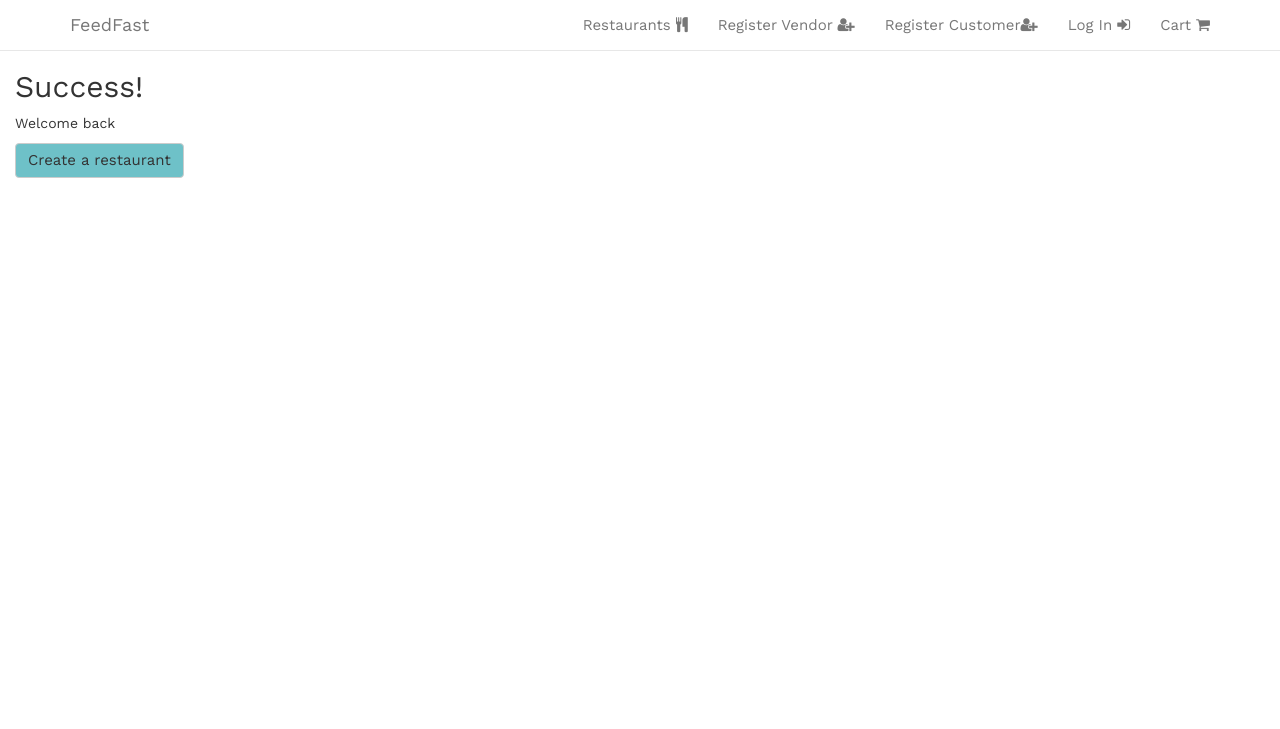
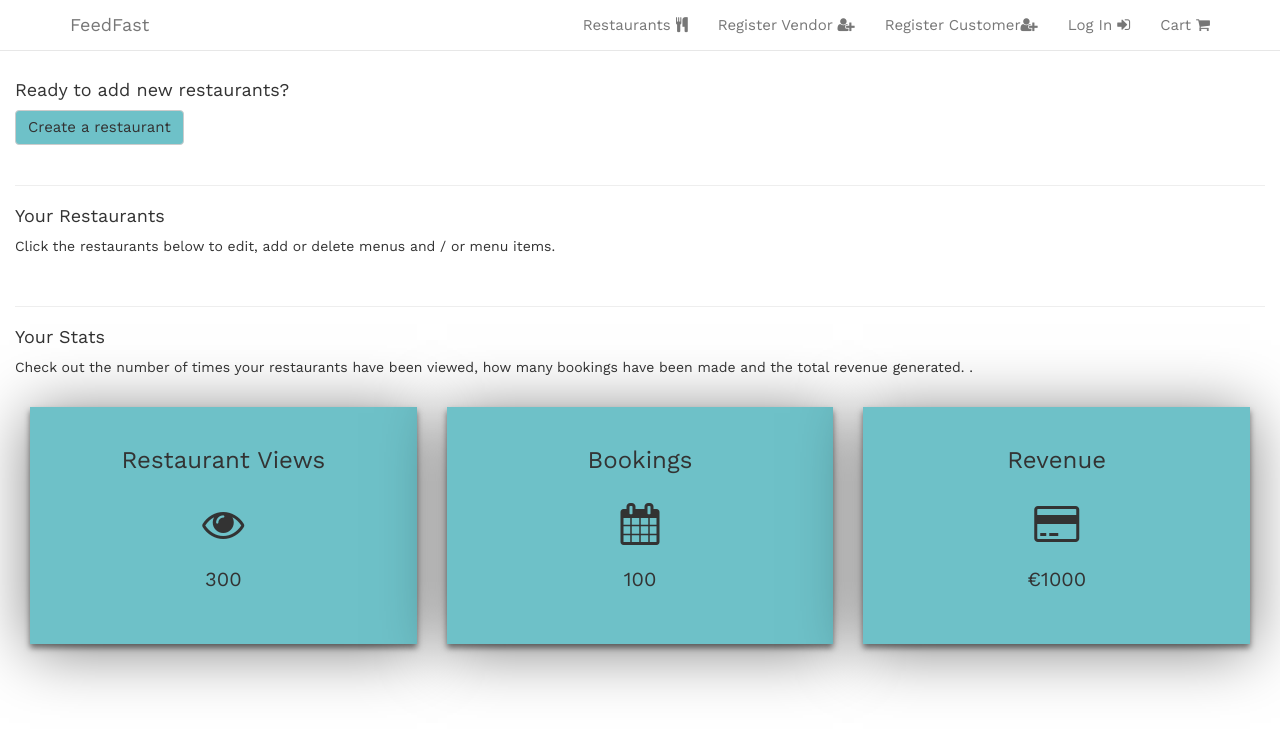
Before and after one commit to Code-Institute-Submissions/feedFast, a Django app: template accounts/templates/accounts/profile_vendor.html in a window 1280 px wide. Shown: the top 729 px of the page. Run offline with Django 3.2, Linux system fonts and the light colour scheme; the template is opened without the code that fills it, so the values that code supplies are empty; some libraries are stand-ins or nearby versions.

Commit message:
vendor dashboard

```diff
--- a/accounts/templates/accounts/profile_vendor.html
+++ b/accounts/templates/accounts/profile_vendor.html
@@ -1,14 +1,22 @@
 {% extends 'base.html' %}
+{% block content %}
 
-{% block content %}
-    <h2>Success!</h2>
-    <p>Welcome back {{ user.username }} </p>
-    <button class="btn btn-default" onclick="location.href='{% url 'create_restaurant' %}'">Create a restaurant</button>
-
-
-    {% for restaurant in user.vendor.restaurants.all %}
-
-    <div class="container-fluid">
+    {% if user.is_authenticated %}
+        <h3 class="vendorWelcome">Hi {{ user.username }}, welcome to your dashboard <i class="fa fa-heart"></i></h3>
+        {% endif %}
+        <br>
+        <div class="newRestaurant">
+        <h4 class="newRestHeading">Ready to add new restaurants?</h4>
+        <button class="btn btn-default" onclick="location.href='{% url 'create_restaurant' %}'">Create a restaurant</button>
+        </div>
+        <br>
+        <hr>
+        <div class="vendorProfileRestaurants">
+        <h4>Your Restaurants</h4>
+        <p>Click the restaurants below to edit, add or delete menus and / or menu items.</p>
+        <br>
+  {% for restaurant in user.vendor.restaurants.all %}
+            <div class="container-fluid">
         <div class="row cardRow">
         <div class="col-lg-4 col-sm-4 col-xs-10 text-center">
             <div class="card" style="background-image:url({{ MEDIA_URL }}{{restaurant.image}})">
@@ -16,12 +24,63 @@
                         <br>
                         <p><button class="btn btn-default postButton" onclick="location.href='{% url 'restaurant_detail' restaurant.id %}'">View Menu</button></p>
                         <br>
-                        <p class="cardPostPublish">{{ restaurant.tag }}</p>
+                        <p class="cardPostPublish">{{ restaurant.tag }} {{restaurant.views}}</p>
                     </div>
                     <br>
                     </div>
+                     {% endfor %}
+ </div>
+ <hr>
 
-    {% endfor %}
+    <div class="vendorProfileStats">
+        <h4>Your Stats</h4>
+        <p>Check out the number of times your restaurants have been viewed, how many bookings have been made and the total revenue generated. .</p>
+        <br>
 
 
-    {% endblock %}
+                <div class="container-fluid">
+                    <div class="row statsRow">
+                    <div class="col-lg-4 col-sm-4 col-xs-10 text-center">
+                        <div class="card statCard">
+                                <h3 class="statcardTitle">Restaurant Views</h3>
+                                    <br>
+                                    <span><i class="fa fa-eye fa-3x"></i></span>
+                                    <br>
+                                    <br>
+                                    <p class="statViewsCard">300</p>
+                                </div>
+                                </div>
+
+
+                                <div class="col-lg-4 col-sm-4 col-xs-10 text-center">
+                                <div class="card statCard">
+                                <h3 class="statcardTitle">Bookings</h3>
+                                    <br>
+                                    <span><i class="fa fa-calendar fa-3x"></i></span>
+                                    <br>
+                                    <br>
+                                    <p class="statViewsCard">100</p>
+                                </div>
+                                </div>
+
+                                <div class="col-lg-4 col-sm-4 col-xs-10 text-center">
+                                <div class="card statCard">
+                                <h3 class="statcardTitle">Revenue</h3>
+                                    <br>
+                                    <span><i class="fa fa-credit-card fa-3x"></i></span>
+                                    <br>
+                                    <br>
+                                    <p class="statViewsCard">€1000</p>
+                                </div>
+                                </div>
+
+                                </div>
+                                </div>
+                                </div>
+
+
+
+
+ <br>
+
+{% endblock %}
--- a/home/static/home/style.css
+++ b/home/static/home/style.css
@@ -61,10 +61,24 @@ margin-top: 0px;
     box-shadow: 0 4px 6px 0 rgba(0, 0, 0, 0.50), 0 6px 60px 0 rgba(0, 0, 0, 0.50);
 }
 
+.card {
+    background-color: #6EC1C8;
+    padding: 20px 10px 20px 10px;
+    padding-bottom: 40px;
+    box-shadow: 0 4px 6px 0 rgba(0, 0, 0, 0.50), 0 6px 60px 0 rgba(0, 0, 0, 0.50);
+}
 
+
+.statViewsCard {
+    font-size: 2rem;
+}
 .cardTitle{
     color: white;
     text-align: center;
     font-size: 4rem;
     vertical-align: middle;
 }
+
+.vendorWelcome {
+    text-align: center;
+}
--- a/restaurants/models.py
+++ b/restaurants/models.py
@@ -10,6 +10,7 @@ class Restaurant(models.Model):
     image = models.ImageField(upload_to='images')
     tag = models.CharField(max_length=30, blank=True, null=True)
     city = models.CharField(max_length=64, default="Dublin")
+    views = models.IntegerField(default=0)
 
     def __str__(self):
         return self.name
--- a/restaurants/views.py
+++ b/restaurants/views.py
@@ -41,7 +41,7 @@ def create_restaurant(request):
             restaurant = form.save(commit=False)
             restaurant.vendor.user = request.user
             restaurant.save()
-            return redirect('profile')
+            return redirect('profile_vendor')
     else:
         form = RestaurantForm()
 
```
Also changed, not shown: db.sqlite3, media/images/pexels-photo-750843.jpeg (added), media/images/pexels-photo-769289.jpeg (added), media/images/pexels-photo-769289_trZWv6m.jpeg (added), restaurants/migrations/0004_auto_20180327_1926.py (added).
